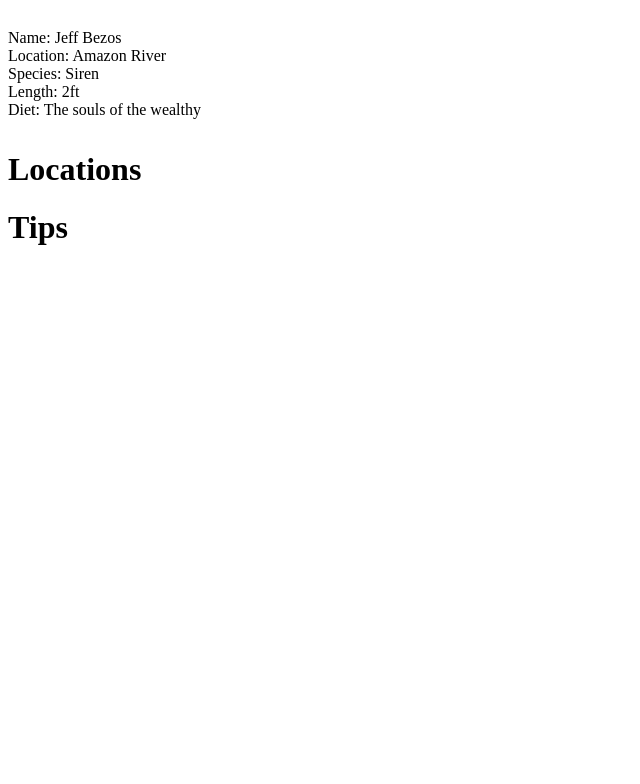
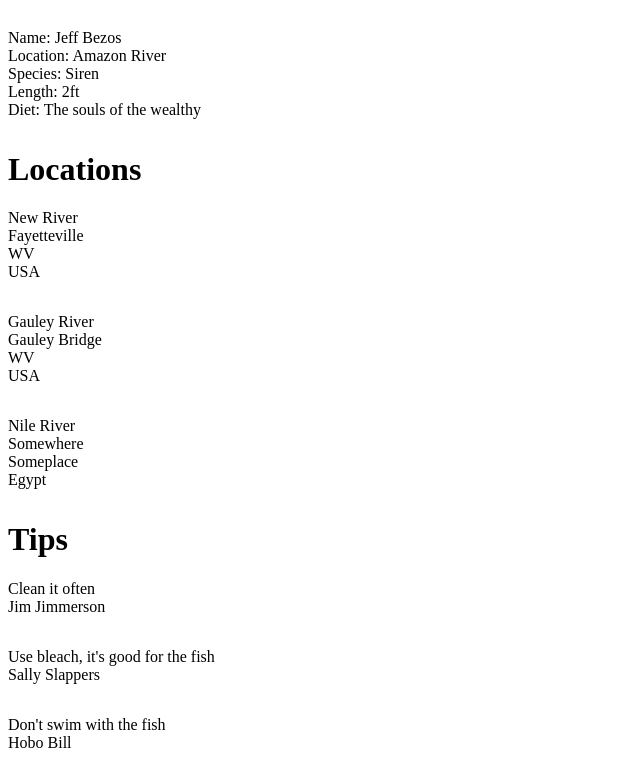
Before and after one commit to Pstyne/martins-aquarium, a plain HTML site: page index.html in a window 1280 px wide. Shown: the part 417-1201 px from the top of the page, without its empty margins (0-640 px from the left). Before the commit the page ends 800 px from the top, so only its background shows below. Drawn offline with Linux system fonts and the light colour scheme.

Commit message:
added data to locations and tips and implemented id for fish

```diff
--- a/scripts/fish/Fish.js
+++ b/scripts/fish/Fish.js
@@ -1,8 +1,8 @@
 // Fish Component
 
-export const Fish = (fishObj, i) => {
+export const Fish = (fishObj) => {
   return `
-    <div id="fish-${i}" class="fish-card">
+    <div id="fish-${fishObj.id}" class="fish-card">
       <div class="fish__name">Name: ${fishObj.name}</div>
       <div class="fish__location">Location: ${fishObj.location}</div>
       <div class="fish__species">Species: ${fishObj.species}</div>
--- a/scripts/fish/FishDataProvider.js
+++ b/scripts/fish/FishDataProvider.js
@@ -2,6 +2,7 @@
 
 const fishCollection = [
   {
+    id: 1,
     name: "George",
     species: "Gold Fish",
     diet: "seaweed",
@@ -9,6 +10,7 @@
     location: "New River"
   },
   {
+    id: 2,
     name: "Sally Slappers",
     species: "Brown Trout",
     diet: "Protien",
@@ -16,6 +18,7 @@
     location: "Coal River"
   },
   {
+    id: 3,
     name: "Zucky",
     species: "Slaughterfish",
     diet: "Unprotected Data",
@@ -23,6 +26,7 @@
     location: "De Nile River"
   },
   {
+    id: 4,
     name: "Jeff Bezos",
     species: "Siren",
     diet: "The souls of the wealthy",
--- a/scripts/locations/Location.js
+++ b/scripts/locations/Location.js
@@ -1,7 +1,12 @@
 // Location Component
 
-export const Location = (locationObj, i) => {
+export const Location = (locationObj) => {
   return `
-    Location Component
+    <div id="location-${locationObj.id}" class="location-card">
+      <div>${locationObj.name}</div>
+      <div>${locationObj.city}</div>
+      <div>${locationObj.state}</div>
+      <div>${locationObj.country}</div>
+    </div>
   `;
 }
--- a/scripts/locations/LocationDataProvider.js
+++ b/scripts/locations/LocationDataProvider.js
@@ -1,7 +1,27 @@
 // Location Data
 
 const locationCollection = [
-  // Data TBD
+  {
+    id: 1,
+    name: "New River",
+    city: "Fayetteville",
+    state: "WV",
+    country: "USA"
+  },
+  {
+    id: 2,
+    name: "Gauley River",
+    city: "Gauley Bridge",
+    state: "WV",
+    country: "USA"
+  },
+  {
+    id: 3,
+    name: "Nile River",
+    city: "Somewhere",
+    state: "Someplace",
+    country: "Egypt"
+  }
 ]
 
 export const useLocations = () => {
--- a/scripts/locations/LocationList.js
+++ b/scripts/locations/LocationList.js
@@ -11,6 +11,10 @@
   const locationList = document.querySelector(".location-list");
   locationList.innerHTML = "<h1>Locations</h1>";
 
-  allLocations.forEach((locationObj, i) => locationList.innerHTML += Location(locationObj, i));
+  // allLocations.forEach((locationObj, i) => locationList.innerHTML += Location(locationObj, i));
+
+  for (const place of allLocations) {
+    locationList.innerHTML += Location(place);
+  }
 
 }
--- a/scripts/tips/Tip.js
+++ b/scripts/tips/Tip.js
@@ -1,7 +1,10 @@
 // Tip Component
 
-export const Tip = (tipObj, i) => {
+export const Tip = (tipObj) => {
   return `
-    Tip Component
+    <div id="tip-${tipObj.id}" class="tip-card">
+      <div>${tipObj.content}</div>
+      <div>${tipObj.author}</div>
+    </div>
   `;
 }
--- a/scripts/tips/TipDataProvider.js
+++ b/scripts/tips/TipDataProvider.js
@@ -1,7 +1,22 @@
 // Tip Data
 
 const tipCollection = [
-  // Data TBD
+  {
+    id: 1,
+    content: "Clean it often",
+    author: "Jim Jimmerson"
+  },
+  {
+    id: 2,
+    content: "Use bleach, it's good for the fish",
+    author: "Sally Slappers"
+  },
+  {
+    id: 3,
+    content: "Don't swim with the fish",
+    author: "Hobo Bill"
+  }
+
 ]
 
 export const useTips = () => {
--- a/styles/main.css
+++ b/styles/main.css
@@ -1,3 +1,3 @@
-.fish-card {
+.fish-card, .location-card, .tip-card {
   margin-bottom: 2em;
 }
```
